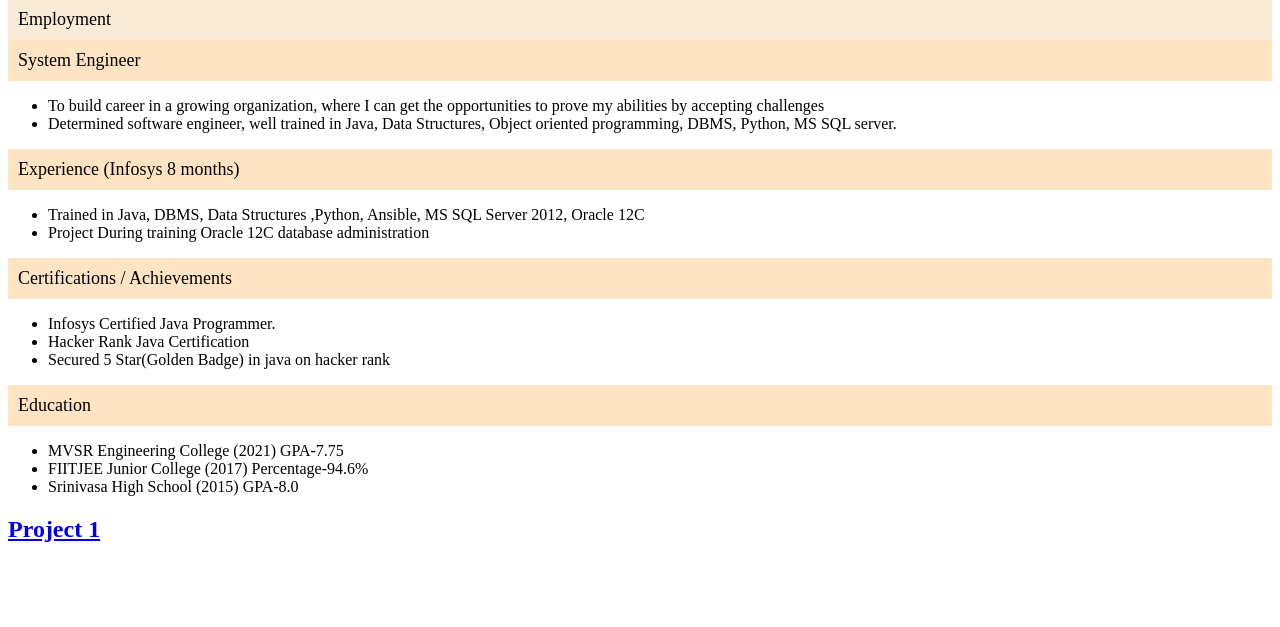
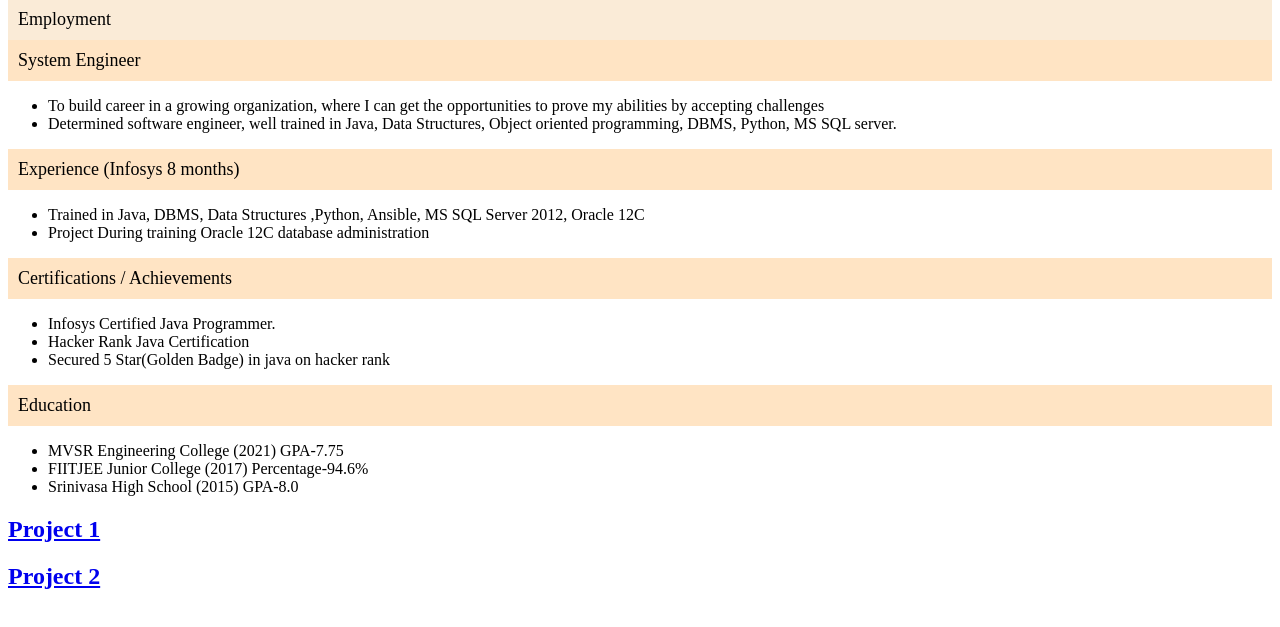
Before and after one commit to kumbamkarthik/my-internet-profile, a plain HTML site: page Index/Index.html in a window 1280 px wide. Shown: the part 43-670 px from the top of the page. Drawn offline with Linux system fonts and the light colour scheme.

Commit message:
content updated

```diff
--- a/Index/Index.html
+++ b/Index/Index.html
@@ -49,6 +49,7 @@
         </div>
         <div class="Assignments">
             <a href="./Assignment_1/index.html"><h2>Project 1</h2></a>
+            <a href="./Assignment_2/index.html"><h2>Project 2</h2></a>
         </div>
     </div>
 </body>
```
